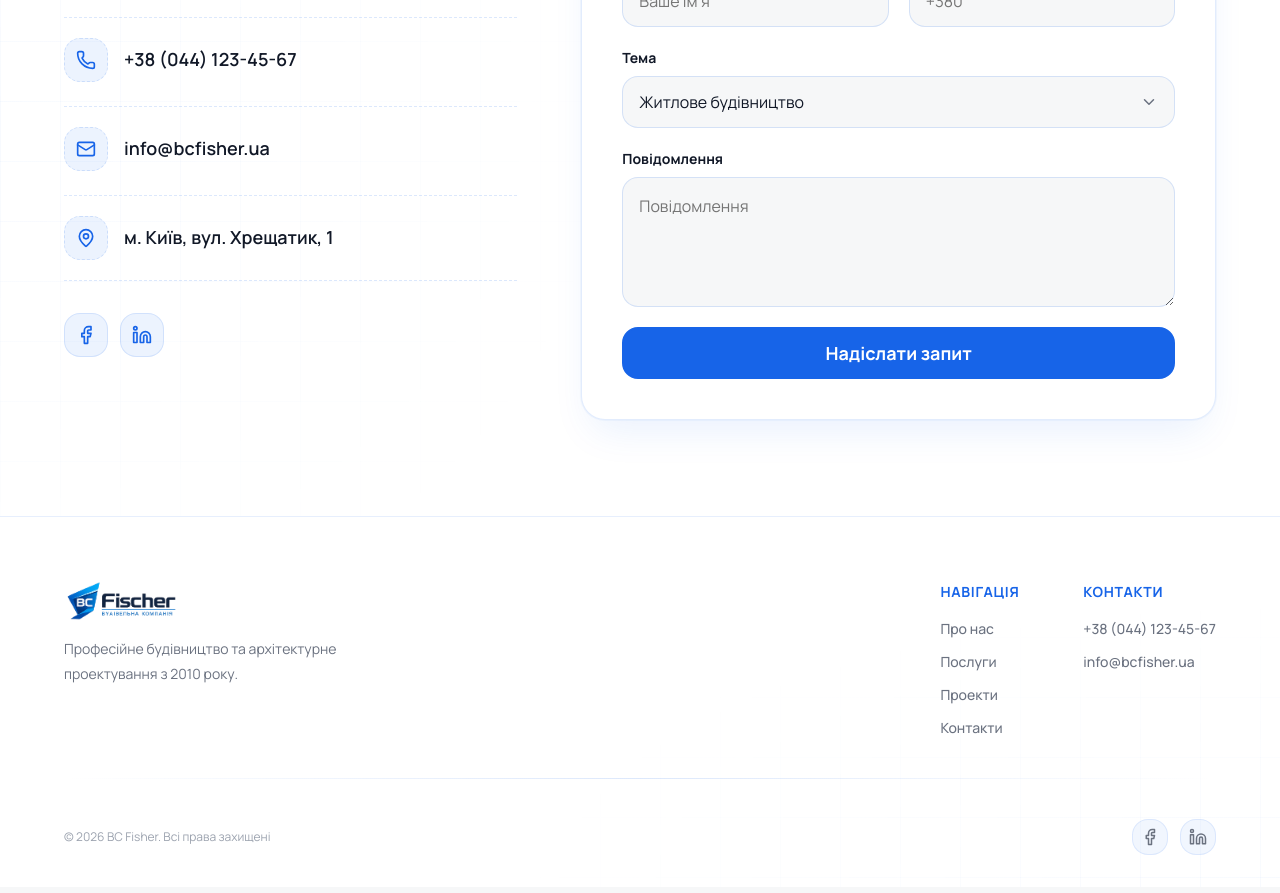
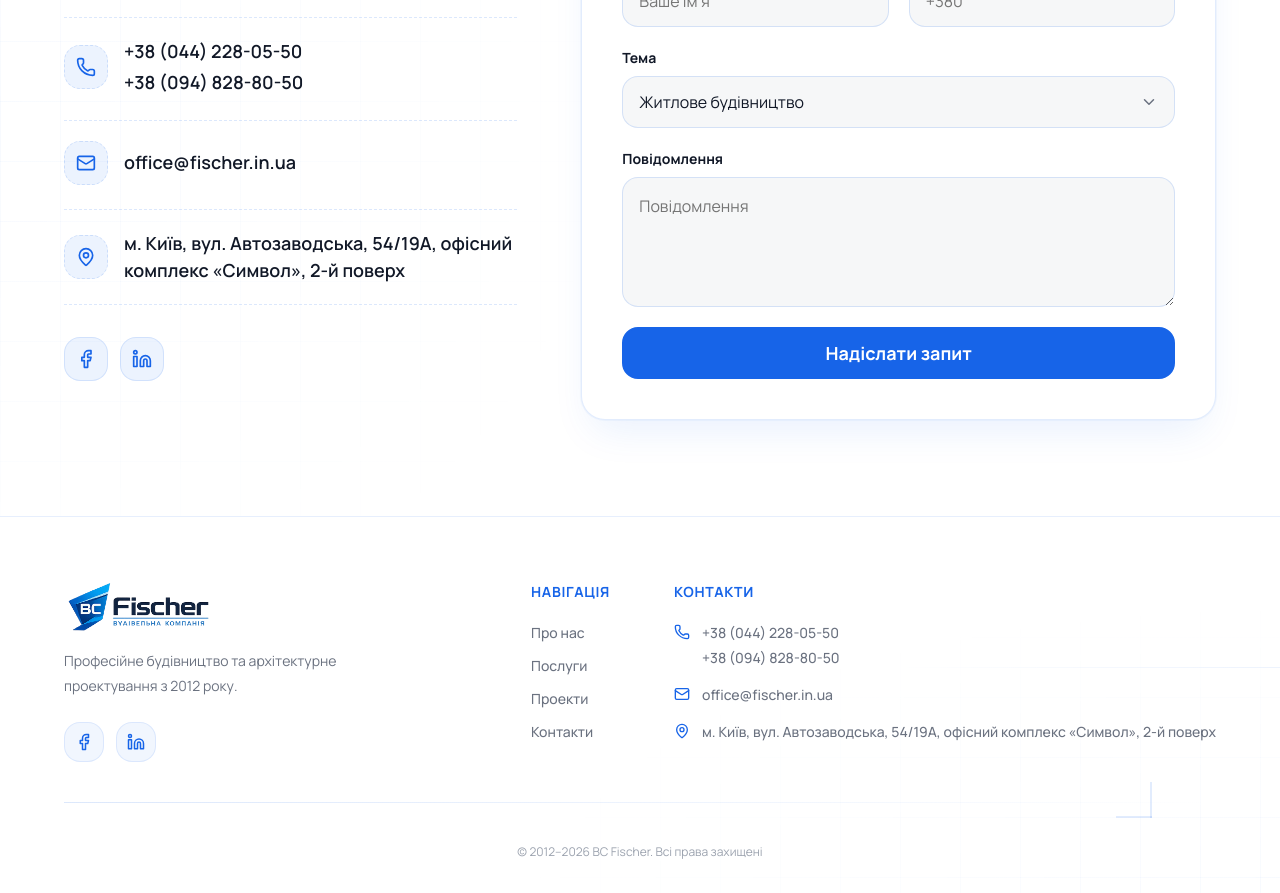
Before and after one commit to Greenfield-Taster/bc-fischer, a React (Vite) app: page / in a window 1280 px wide. Shown: the part 4560-5453 px from the top of the page. Built offline with nearby package versions, Linux system fonts and the light colour scheme.

Commit message:
Update company info and restyle Footer with real contacts and blueprint accents

```diff
--- a/src/components/Contact/Contact.jsx
+++ b/src/components/Contact/Contact.jsx
@@ -6,7 +6,7 @@ import { SOCIAL_LINKS, ICON_MAP } from "../../data/siteData";
 import "./Contact.scss";
 
 const CONTACT_ITEMS = [
-  { icon: Phone, labelKey: "contact.phone", type: "phone" },
+  { icon: Phone, labelKey: "contact.phones", type: "phones" },
   { icon: Mail, labelKey: "contact.email", type: "email" },
   { icon: MapPin, labelKey: "contact.address", type: "address" },
 ];
@@ -79,12 +79,21 @@ const Contact = () => {
             <div className="contact__items">
               {CONTACT_ITEMS.map((item) => {
                 const Icon = item.icon;
+                const value = t(item.labelKey);
                 return (
                   <div key={item.type} className="contact__item">
                     <div className="contact__item-icon">
                       <Icon size={20} />
                     </div>
-                    <span className="contact__item-value">{t(item.labelKey)}</span>
+                    <div className="contact__item-values">
+                      {Array.isArray(value) ? (
+                        value.map((v) => (
+                          <span key={v} className="contact__item-value">{v}</span>
+                        ))
+                      ) : (
+                        <span className="contact__item-value">{value}</span>
+                      )}
+                    </div>
                   </div>
                 );
               })}
--- a/src/components/Contact/Contact.scss
+++ b/src/components/Contact/Contact.scss
@@ -94,6 +94,12 @@
     color: v.$brand-primary-500;
     border: 1px dashed rgba(v.$brand-primary-500, 0.15);
     flex-shrink: 0;
+  }
+
+  &__item-values {
+    display: flex;
+    flex-direction: column;
+    gap: v.$spacing-1;
   }
 
   &__item-value {
--- a/src/components/Footer/Footer.jsx
+++ b/src/components/Footer/Footer.jsx
@@ -1,3 +1,4 @@
+import { Phone, Mail, MapPin } from "lucide-react";
 import { useLanguage } from "../../contexts/language/useLanguage";
 import { NAV_LINKS, SOCIAL_LINKS, SITE_NAME, ICON_MAP } from "../../data/siteData";
 import logoDark from "../../assets/logo-dark.png";
@@ -6,6 +7,7 @@ import "./Footer.scss";
 const Footer = () => {
   const { t } = useLanguage();
   const currentYear = new Date().getFullYear();
+  const phones = t("contact.phones");
 
   const handleNavClick = (e, id) => {
     e.preventDefault();
@@ -15,6 +17,11 @@ const Footer = () => {
   return (
     <footer className="footer">
       <div className="footer__grid-bg" aria-hidden="true" />
+
+      <div className="footer__accents" aria-hidden="true">
+        <div className="footer__accent footer__accent--line-h" />
+        <div className="footer__accent footer__accent--corner footer__accent--corner-tl" />
+      </div>
 
       <div className="footer__container container">
         <div className="footer__top">
@@ -27,9 +34,27 @@ const Footer = () => {
                 window.scrollTo({ top: 0, behavior: "smooth" });
               }}
             >
-              <img src={logoDark} alt="BC Fischer" className="footer__logo-img" />
+              <img src={logoDark} alt={SITE_NAME} className="footer__logo-img" />
             </a>
             <p className="footer__description">{t("footer.description")}</p>
+            <div className="footer__socials">
+              {SOCIAL_LINKS.map((link) => {
+                const Icon = ICON_MAP[link.name];
+                if (!Icon) return null;
+                return (
+                  <a
+                    key={link.name}
+                    href={link.url}
+                    className="footer__social-link"
+                    target="_blank"
+                    rel="noopener noreferrer"
+                    aria-label={link.name}
+                  >
+                    <Icon size={18} />
+                  </a>
+                );
+              })}
+            </div>
           </div>
 
           <div className="footer__columns">
@@ -52,8 +77,27 @@ const Footer = () => {
             <div className="footer__column">
               <h4 className="footer__column-title">{t("footer.contacts")}</h4>
               <div className="footer__contact-list">
-                <span className="footer__contact-item">{t("contact.phone")}</span>
-                <span className="footer__contact-item">{t("contact.email")}</span>
+                <div className="footer__contact-group">
+                  <Phone size={16} className="footer__contact-icon" />
+                  <div className="footer__contact-values">
+                    {Array.isArray(phones) &&
+                      phones.map((phone) => (
+                        <a key={phone} href={`tel:${phone.replace(/[^\d+]/g, "")}`} className="footer__contact-item footer__contact-item--link">
+                          {phone}
+                        </a>
+                      ))}
+                  </div>
+                </div>
+                <div className="footer__contact-group">
+                  <Mail size={16} className="footer__contact-icon" />
+                  <a href={`mailto:${t("contact.email")}`} className="footer__contact-item footer__contact-item--link">
+                    {t("contact.email")}
+                  </a>
+                </div>
+                <div className="footer__contact-group">
+                  <MapPin size={16} className="footer__contact-icon" />
+                  <span className="footer__contact-item">{t("contact.address")}</span>
+                </div>
               </div>
             </div>
           </div>
@@ -63,26 +107,8 @@ const Footer = () => {
 
         <div className="footer__bottom">
           <p className="footer__copyright">
-            &copy; {currentYear} {SITE_NAME}. {t("footer.rights")}
+            &copy; 2012&ndash;{currentYear} {SITE_NAME}. {t("footer.rights")}
           </p>
-          <div className="footer__socials">
-            {SOCIAL_LINKS.map((link) => {
-              const Icon = ICON_MAP[link.name];
-              if (!Icon) return null;
-              return (
-                <a
-                  key={link.name}
-                  href={link.url}
-                  className="footer__social-link"
-                  target="_blank"
-                  rel="noopener noreferrer"
-                  aria-label={link.name}
-                >
-                  <Icon size={18} />
-                </a>
-              );
-            })}
-          </div>
         </div>
       </div>
     </footer>
--- a/src/components/Footer/Footer.scss
+++ b/src/components/Footer/Footer.scss
@@ -20,9 +20,59 @@
     -webkit-mask-image: radial-gradient(ellipse 60% 80% at 100% 100%, black 0%, transparent 100%);
   }
 
+  // ─── Geometric accents ───
+  &__accents {
+    position: absolute;
+    inset: 0;
+    pointer-events: none;
+    z-index: 1;
+  }
+
+  &__accent {
+    position: absolute;
+
+    &--line-h {
+      top: 40%;
+      right: 0;
+      width: 30%;
+      height: 1px;
+      background: linear-gradient(90deg, transparent, rgba(v.$brand-primary-500, 0.08));
+    }
+
+    &--corner {
+      width: 36px;
+      height: 36px;
+
+      &::before,
+      &::after {
+        content: "";
+        position: absolute;
+        background: rgba(v.$brand-primary-500, 0.12);
+      }
+    }
+
+    &--corner-tl {
+      bottom: 20%;
+      right: 10%;
+
+      &::before {
+        bottom: 0;
+        right: 0;
+        width: 36px;
+        height: 2px;
+      }
+      &::after {
+        bottom: 0;
+        right: 0;
+        width: 2px;
+        height: 36px;
+      }
+    }
+  }
+
   &__container {
     position: relative;
-    z-index: 1;
+    z-index: 2;
     display: flex;
     flex-direction: column;
     gap: v.$spacing-10;
@@ -43,7 +93,7 @@
     display: flex;
     flex-direction: column;
     gap: v.$spacing-4;
-    max-width: 320px;
+    max-width: 360px;
   }
 
   &__logo {
@@ -52,7 +102,7 @@
   }
 
   &__logo-img {
-    height: 40px;
+    height: 52px;
     width: auto;
     display: block;
   }
@@ -61,6 +111,33 @@
     font-size: v.$font-size-sm;
     color: v.$color-text-secondary;
     line-height: v.$line-height-relaxed;
+  }
+
+  &__socials {
+    display: flex;
+    gap: v.$spacing-3;
+    margin-top: v.$spacing-2;
+  }
+
+  &__social-link {
+    width: 40px;
+    height: 40px;
+    border-radius: v.$radius-lg;
+    display: flex;
+    align-items: center;
+    justify-content: center;
+    color: v.$brand-primary-500;
+    background: rgba(v.$brand-primary-500, 0.06);
+    border: 1px solid rgba(v.$brand-primary-500, 0.1);
+    transition: all v.$transition-base v.$transition-timing;
+    text-decoration: none;
+
+    &:hover {
+      background: v.$brand-primary-500;
+      border-color: v.$brand-primary-500;
+      color: v.$neutral-0;
+      transform: translateY(-2px);
+    }
   }
 
   &__columns {
@@ -76,7 +153,7 @@
   &__column {
     display: flex;
     flex-direction: column;
-    gap: v.$spacing-4;
+    gap: v.$spacing-5;
   }
 
   &__column-title {
@@ -108,21 +185,48 @@
   &__contact-list {
     display: flex;
     flex-direction: column;
+    gap: v.$spacing-4;
+  }
+
+  &__contact-group {
+    display: flex;
+    align-items: flex-start;
     gap: v.$spacing-3;
+  }
+
+  &__contact-icon {
+    color: v.$brand-primary-500;
+    flex-shrink: 0;
+    margin-top: 2px;
+  }
+
+  &__contact-values {
+    display: flex;
+    flex-direction: column;
+    gap: v.$spacing-1;
   }
 
   &__contact-item {
     font-size: v.$font-size-sm;
     color: v.$color-text-secondary;
     font-weight: v.$font-weight-medium;
+
+    &--link {
+      text-decoration: none;
+      transition: color v.$transition-fast v.$transition-timing;
+
+      &:hover {
+        color: v.$brand-primary-500;
+      }
+    }
   }
 
   &__separator {
     height: 1px;
     background: linear-gradient(
       90deg,
-      transparent,
       rgba(v.$brand-primary-500, 0.15),
+      rgba(v.$brand-primary-500, 0.08),
       transparent
     );
   }
@@ -130,42 +234,11 @@
   &__bottom {
     display: flex;
     align-items: center;
-    justify-content: space-between;
-
-    @media (max-width: v.$breakpoint-sm) {
-      flex-direction: column;
-      gap: v.$spacing-4;
-    }
+    justify-content: center;
   }
 
   &__copyright {
     font-size: v.$font-size-xs;
     color: v.$color-text-tertiary;
   }
-
-  &__socials {
-    display: flex;
-    gap: v.$spacing-3;
-  }
-
-  &__social-link {
-    width: 36px;
-    height: 36px;
-    border-radius: v.$radius-lg;
-    display: flex;
-    align-items: center;
-    justify-content: center;
-    color: v.$color-text-secondary;
-    background: rgba(v.$brand-primary-500, 0.06);
-    border: 1px solid rgba(v.$brand-primary-500, 0.1);
-    transition: all v.$transition-base v.$transition-timing;
-    text-decoration: none;
-
-    &:hover {
-      background: v.$brand-primary-500;
-      border-color: v.$brand-primary-500;
-      color: v.$neutral-0;
-      transform: translateY(-2px);
-    }
-  }
 }
--- a/src/data/siteData.js
+++ b/src/data/siteData.js
@@ -23,7 +23,7 @@ export const CONTACT_ITEMS = [
   { icon: MapPin, labelKey: "contact.address", type: "address" },
 ];
 
-export const SITE_NAME = "BC Fisher";
+export const SITE_NAME = "BC Fischer";
 
 export const PORTFOLIO_IMAGES = [
   "https://lh3.googleusercontent.com/aida-public/AB6AXuCvaBtJ_V-waror1ZHySLZ-62uyXxL00XxRm82QVb5010n4t4qEEadiy3YI76S0GFjwTohe7rTHV2kLZSW-Bn8osUu9rfdI4WMCtTijZuqZrU9DWK95mcqvl9vNzoCKBkGTc_ZyAMW_F4Ko8J9zVh2POCY2TRmWsJ6e9bHvzEAkgP2Mc0m-_aYdYDo9trOnoOIoZb_9B_U7nQ9Ihpk_t_axKwXhghhMjoa8qgC2QhyoakF-HPQ8l4yF9opNqbgzon7NDtvHd_68hHU",
--- a/src/locales/en.json
+++ b/src/locales/en.json
@@ -93,9 +93,9 @@
   "contact": {
     "title": "Contact",
     "subtitle": "Have a project or question? Our team of professionals is ready to help you implement your ideas.",
-    "email": "info@bcfisher.ua",
-    "phone": "+38 (044) 123-45-67",
-    "address": "Kyiv, Khreshchatyk St., 1",
+    "email": "office@fischer.in.ua",
+    "phones": ["+38 (044) 228-05-50", "+38 (094) 828-80-50"],
+    "address": "Kyiv, Avtozavodska St., 54/19A, office complex \"Symbol\", 2nd floor",
     "formTitle": "Send a request",
     "formName": "Your name",
     "formPhone": "Phone",
@@ -105,7 +105,7 @@
     "subjects": ["Residential construction", "Commercial facilities", "Industrial facilities", "Other"]
   },
   "footer": {
-    "description": "Professional construction and architectural design since 2010.",
+    "description": "Professional construction and architectural design since 2012.",
     "navigation": "Navigation",
     "contacts": "Contacts",
     "rights": "All rights reserved"
--- a/src/locales/uk.json
+++ b/src/locales/uk.json
@@ -93,9 +93,9 @@
   "contact": {
     "title": "Контакти",
     "subtitle": "Маєте проект або запитання? Наша команда професіоналів готова допомогти з реалізацією ваших ідей.",
-    "email": "info@bcfisher.ua",
-    "phone": "+38 (044) 123-45-67",
-    "address": "м. Київ, вул. Хрещатик, 1",
+    "email": "office@fischer.in.ua",
+    "phones": ["+38 (044) 228-05-50", "+38 (094) 828-80-50"],
+    "address": "м. Київ, вул. Автозаводська, 54/19А, офісний комплекс «Символ», 2-й поверх",
     "formTitle": "Надіслати запит",
     "formName": "Ваше ім'я",
     "formPhone": "Телефон",
@@ -105,7 +105,7 @@
     "subjects": ["Житлове будівництво", "Комерційні об'єкти", "Промислові об'єкти", "Інше"]
   },
   "footer": {
-    "description": "Професійне будівництво та архітектурне проектування з 2010 року.",
+    "description": "Професійне будівництво та архітектурне проектування з 2012 року.",
     "navigation": "Навігація",
     "contacts": "Контакти",
     "rights": "Всі права захищені"
```
